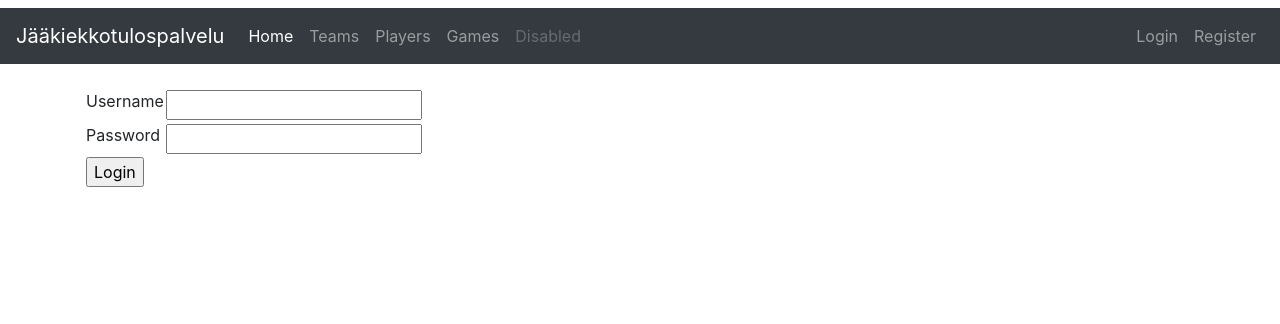
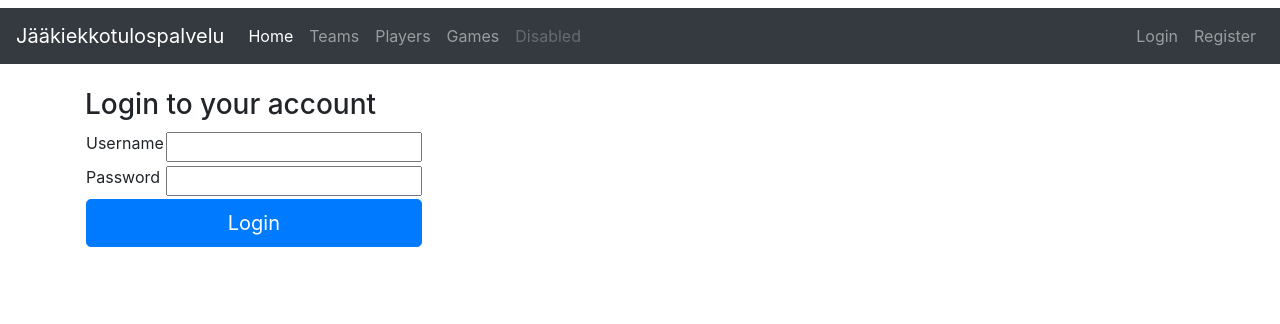
Before and after one commit to metlil/jaakiekkotulospalvelu, a Flask app: page /auth/login in a window 1280 px wide. Shown: the top 324 px of the page. Run offline with Flask 2, Linux system fonts and the light colour scheme; some libraries are stand-ins or nearby versions.

Commit message:
kirjautumis- ja rekisteröitymissivut tyylitelty

```diff
--- a/application/templates/auth/loginform.html
+++ b/application/templates/auth/loginform.html
@@ -1,27 +1,20 @@
 {% extends "layout.html" %}
 
 {% block body %}
-    <form method="POST" action="{{ url_for('auth_login') }}">
+    <form method="POST" class="form-signin" action="{{ url_for('auth_login') }}">
+    <h3>Login to your account</h3>
         <table>
             <tr>
-                <td>
-                    {{ form.username.label }}
-                </td>
-                <td>
-                    {{ form.username }}
-                </td>
+                <td>{{ form.username.label }}</td>
+                <td>{{ form.username }}</td>
             </tr>
             <tr>
-                <td>
-                    {{ form.password.label }}
-                </td>
-                <td>
-                    {{ form.password }}
-                </td>
+                <td>{{ form.password.label }}</td>
+                <td>{{ form.password }}</td>
             </tr>
             <tr>
                 <td colspan="2">
-                    <input type="submit" value="Login"/>
+                    <input class="btn btn-lg btn-primary btn-block" type="submit" value="Login"/>
                 </td>
             </tr>
         </table>
```
Also changed, not shown: application/templates/auth/registrationform.html (+7 -1 lines).
